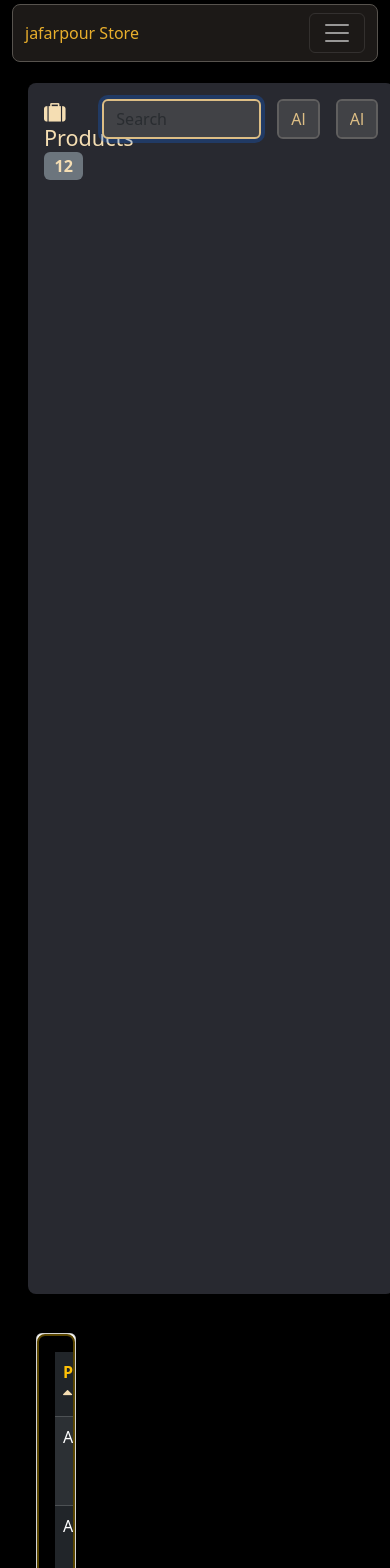
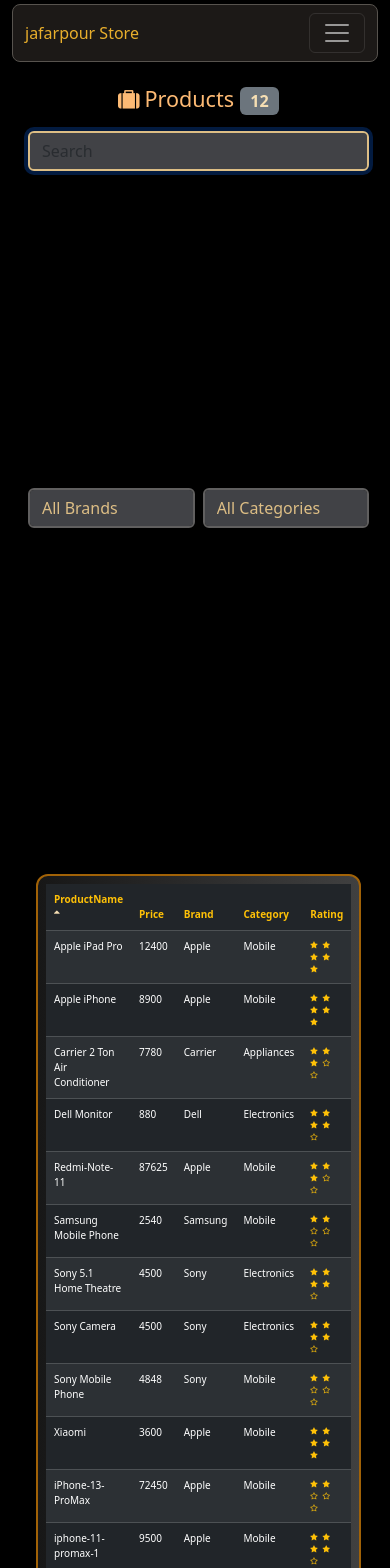
Before and after one commit to Esmailjafarpour/Store, a React (Create React App) app: page /products in a window 390 px wide. Shown: the top 1568 px of the page. Built offline with nearby package versions, Linux system fonts and the light colour scheme; data requests are answered from the project's data file.

Commit message:
responsive products page

```diff
--- a/src/component/Productlist.jsx
+++ b/src/component/Productlist.jsx
@@ -105,24 +105,26 @@
 
     return(
         <div className="grid grid-rows-12">
-            <div className="grid grid-cols-12 p-3 gap-3 border-amber-500 rounded-lg header m-3">
-                <div className="col-span-2">
-                    <h4>
+            <div className="grid grid-cols-12 p-3 gap-3 border-amber-500 rounded-lg mt-2">
+                <div className="numberProduct_search col-span-8">
+                    <div className="grid grid-cols-12">
+                            <h4 className="col-span-4 text-orange-300 mb-3">
                                 <i className="fa fa-suitcase"></i>Products{"  "}
                                 <span className="badge bg-secondary bage-header">{products.length}</span>
                             </h4>
-                </div>
-                <div className="col-span-6">
                             <input
                                 type="search"
                                 value={search}
                                 onChange={(e)=>{setSearch(e.target.value)}}
                                 placeholder="Search"
-                        className="form-control input-search"
+                                className="form-control input-search col-span-8"
                                 autoFocus="autofocus"
                             />
                         </div>
-                <div className="col-span-2">
+                </div>
+                <div className="SortByCategory col-span-4">
+                    <div className="grid grid-cols-12 gap-2">
+                        <div className="col-span-6">
                             <select
                                 value={selectedBrand}
                                 onChange={(e)=>{
@@ -136,7 +138,7 @@
                                 })}
                             </select>
                         </div>
-                <div className="col-span-2">
+                        <div className="col-span-6">
                             <select
                                 value={selectedCategory}
                                 onChange={(e)=>{
@@ -151,9 +153,12 @@
                             </select>
                         </div>
                     </div>
-            <div className="grid-cols-12 m-3 p-2 content">
-                <div className="card my-1 shadow">
-                    <div className="card-body">
+                </div>
+
+            </div>
+            <div className="grid-cols-12 m-3 p-2">
+                <div className="border-[2px] border-yellow-700 rounded-xl bg-gradient-to-r from-neutral-900 to-neutral-700  my-1 shadow">
+                    <div className="p-2 rounded-xl">
                         <table className="table table-dark table-striped">
                             <thead>
                                 <tr>
@@ -168,11 +173,11 @@
                                 {products.map((product)=>{
                                     return(
                                         <tr key={product.id}>
-                                            <td>{product.productName}</td>
+                                            <td className="productName">{product.productName}</td>
                                             <td>{product.price}</td>
                                             <td>{product.brand.brandName}</td>
                                             <td>{product.category.categoryName}</td>
-                                            <td>
+                                            <td className="rating_star">
                                                 {[...Array(product.rating).keys()].map((n)=>{
                                                     return <i className="fa fa-star text-warning" key={n}></i>
                                                 })}
--- a/src/index.css
+++ b/src/index.css
@@ -391,6 +391,39 @@
         grid-column: span 2 / span 2;
     }
 
+    .numberProduct_search{
+        grid-column: span 12 / span 12;
+    }
+
+    .numberProduct_search h4{
+        grid-column: span 12 / span 12;
+        text-align: center;
+        margin-bottom: 10px;
+    }
+
+    .numberProduct_search input{
+        grid-column: span 12 / span 12;
+    }
+
+    .SortByCategory{
+        grid-column: span 12 / span 12;
+    }
+
+    table{
+        font-size: 10px;
+        overflow-x: auto;
+    }
+
+    .rating_star{
+        font-size: 6px;
+    }
+
+    .productName{
+        width: 25%;
+        font-size: 10px;
+    }
+
+
 }
 
 @media (min-width: 321px) and (max-width: 480px) {
@@ -599,6 +632,38 @@
         grid-column: span 2 / span 2;
     }
 
+    .numberProduct_search{
+        grid-column: span 12 / span 12;
+    }
+
+    .numberProduct_search h4{
+        grid-column: span 12 / span 12;
+        text-align: center;
+        margin-bottom: 10px;
+    }
+
+    .numberProduct_search input{
+        grid-column: span 12 / span 12;
+    }
+
+    .SortByCategory{
+        grid-column: span 12 / span 12;
+    }
+
+    table{
+        font-size: 10px;
+        overflow-x: auto;
+    }
+
+    .rating_star{
+        font-size: 8px;
+    }
+
+    .productName{
+        width: 25%;
+        font-size: 10px;
+    }
+
 }
 
 @media (min-width: 481px) and (max-width: 767px){
@@ -643,7 +708,6 @@
         font-size: 16px;
         padding: 2px ;
     }
-
 
     .header-search{
         grid-column: span 8 / span 8 !important;
@@ -751,6 +815,36 @@
         grid-column: span 2 / span 2;
     }
 
+    .numberProduct_search{
+        grid-column: span 12 / span 12 !important;
+    }
+
+    .numberProduct_search h4{
+        grid-column: span 12 / span 12;
+        text-align: center;
+        margin-bottom: 10px;
+    }
+
+    .numberProduct_search input{
+        grid-column: span 12 / span 12;
+    }
+
+    .SortByCategory{
+        grid-column: span 11 / span 12;
+    }
+
+    table{
+        font-size: 10px;
+    }
+
+    .rating_star{
+        font-size: 10px;
+    }
+
+    .productName{
+        width: 30%;
+    }
+
 }
 
 @media (min-width: 768px) and (max-width: 900px){
@@ -826,6 +920,13 @@
         font-size: 13px;
     }
 
+    .numberProduct_search{
+        grid-column: span 12 / span 12;
+    }
+
+    .SortByCategory{
+        grid-column: span 12 / span 12;
+    }
 
 
 }
```
Lines whose indentation alone changed are shown as unchanged.
